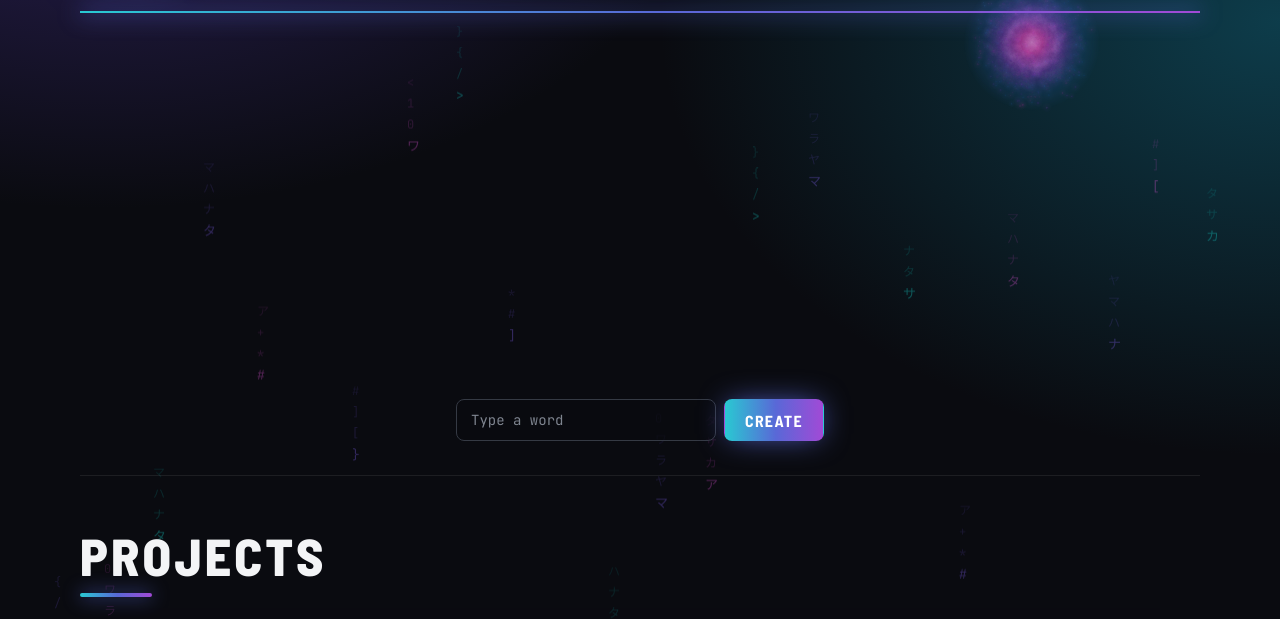
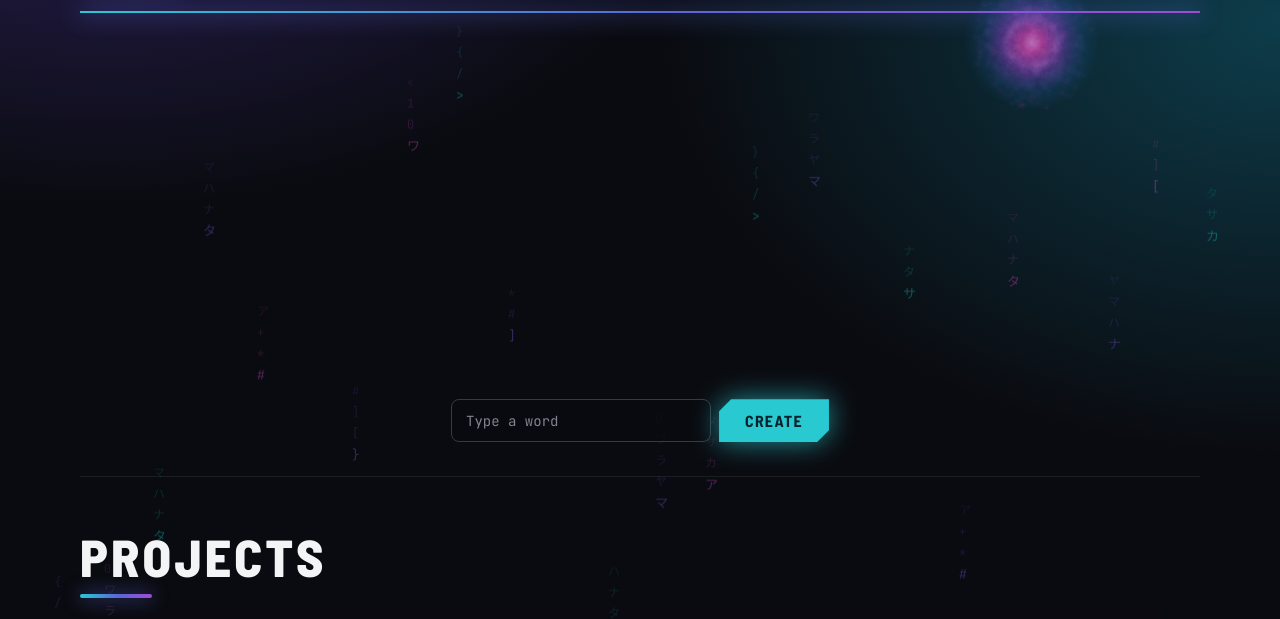
Before and after one commit to BVNGER712/BVNGER.dev, a plain HTML site: page index.html in a window 1280 px wide. Shown: the part 176-795 px from the top of the page. Drawn offline with Linux system fonts and the light colour scheme; animation ran at ten frames a second.

Commit message:
Home: cut-corner buttons with a glow, no gradient
Co-Authored-By: Claude Fable 5.2 <noreply@anthropic.com>

```diff
--- a/index.html
+++ b/index.html
@@ -310,9 +310,19 @@ h2::after{content:"";position:absolute;left:0;bottom:0;width:72px;height:4px;bor
 .sc-shots .shot img{height:100%;object-fit:cover;border-radius:8px;border-color:#ffffff26;box-shadow:0 0 44px -18px #29c9d2}
 .row-gallery summary{border-color:#5968d7;box-shadow:0 0 18px -8px #5968d7}
 
-.btn{border-radius:8px}
-.btn.primary{background:var(--brand-gradient);color:#fff;border-color:transparent;font-weight:700;box-shadow:0 0 30px -6px #5968d7}
-.btn.primary:hover{background:var(--brand-gradient);color:#fff;filter:brightness(1.15)}
+/* Cut-corner buttons with a glow behind them. The button itself has no background; its shape is drawn by a
+   ::before layer with two corners clipped off, and the glow is a drop-shadow that follows that clipped shape. */
+.btn{position:relative;z-index:0;isolation:isolate;border:0;border-radius:0;background:none;padding:12px 26px;color:var(--fg-strong)}
+.btn::before{
+  content:"";position:absolute;inset:0;z-index:-1;background:#2a2e3a;
+  clip-path:polygon(12px 0,100% 0,100% calc(100% - 12px),calc(100% - 12px) 100%,0 100%,0 12px);
+}
+.btn:hover{background:none;color:#fff}
+.btn:hover::before{background:#363b4a}
+.btn.primary{background:none;color:var(--ink);font-weight:700;box-shadow:none;filter:drop-shadow(0 0 14px #29c9d2b3)}
+.btn.primary::before{background:var(--cyan)}
+.btn.primary:hover{background:none;color:var(--ink);filter:drop-shadow(0 0 20px #29c9d2)}
+.btn.primary:hover::before{background:var(--cyan-hi)}
 a.tag.push-play{box-shadow:0 0 26px -6px #ffd45f}
 .pfx-form input{border-radius:8px;background:#0a0b10aa}
 
```
